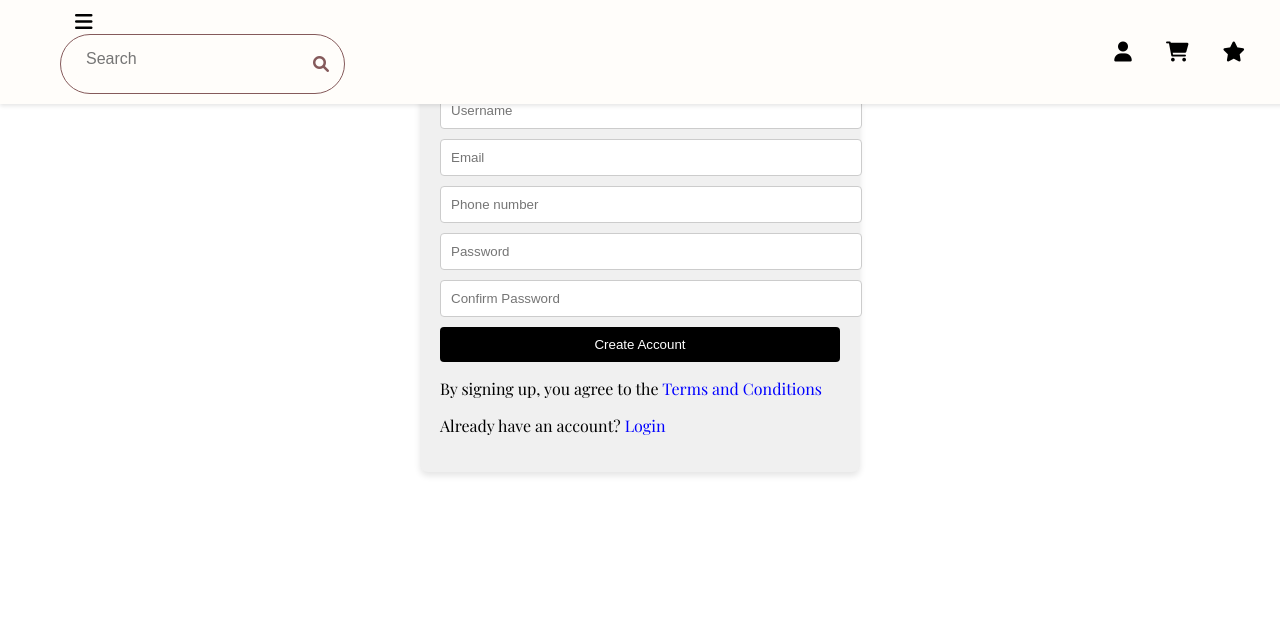
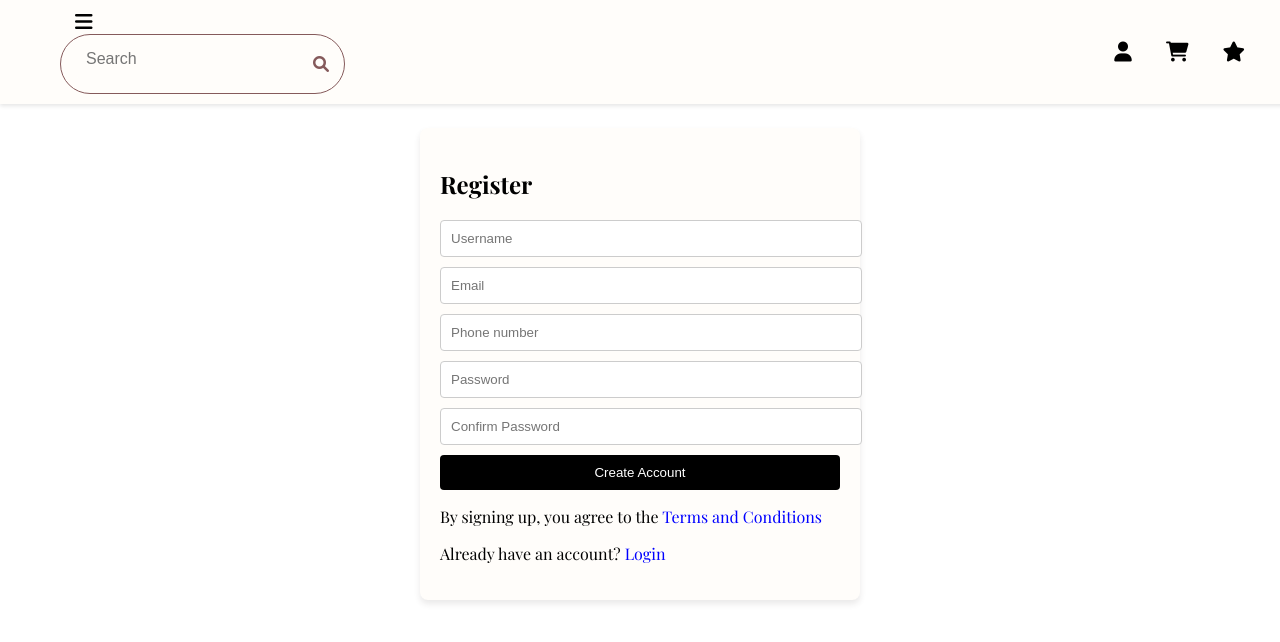
Before and after one commit to Edisonpryce/Alx_closet, a Flask app: template templates/sign_up.html in a window 1280 px wide. Shown: the top 642 px of the page. Run offline with Flask 3, Linux system fonts and the light colour scheme; the template is opened without the code that fills it, so the values that code supplies are empty.

Commit message:
sign up and login page added successfully

```diff
--- a/static/styles/signup_login.css
+++ b/static/styles/signup_login.css
@@ -1,13 +1,14 @@
 .form-container {
   max-width: 400px;
-  margin: 0 auto;
+  margin: 10% auto;
   padding: 20px;
-  background-color: #f0f0f0;
+  background-color: #fffdfa;
   border-radius: 8px;
-  box-shadow: 0 4px 6px rgba(0, 0, 0, 0.1);
+  box-shadow: 0 4px 6px rgba(46, 35, 35, 0.1);
 }
 
-input, button {
+input,
+button {
   display: block;
   width: 100%;
   margin-bottom: 10px;
--- a/templates/sign_up.html
+++ b/templates/sign_up.html
@@ -31,7 +31,7 @@
     </nav>
     <div class="form-container">
   <h2>Register</h2>
-  <form>
+  <form action="" method="post">
     <input type="text" placeholder="Username" required>
     <input type="email" placeholder="Email" required>
     <input type="tel" placeholder="Phone number" required>
```
